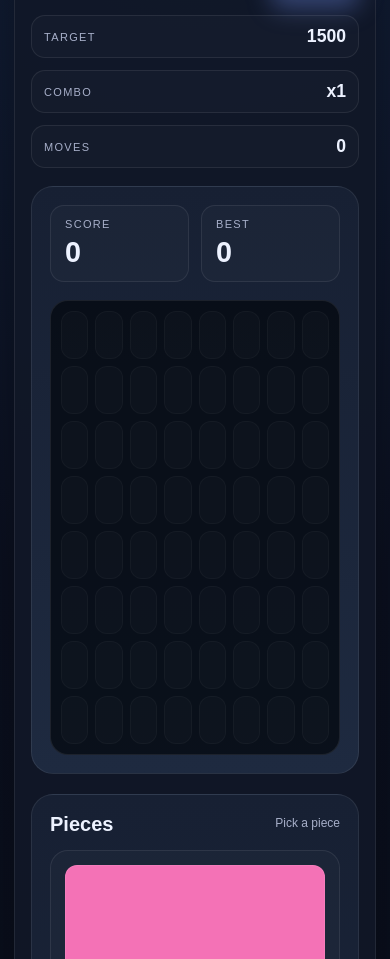
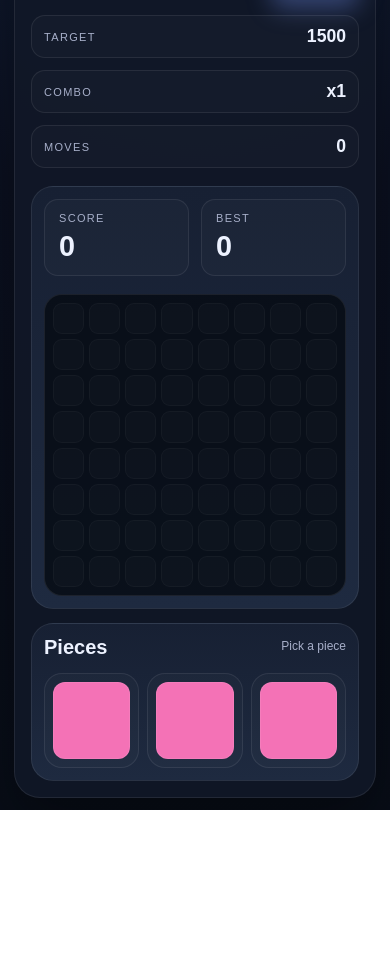
Before and after one commit to Cosmic-Kitten/Roblox, a website: page index.html in a window 390 px wide. Shown: the part 141-1100 px from the top of the page. After the commit the page ends 951 px from the top, so only its background shows below. Drawn offline with Linux system fonts and the light colour scheme.

Commit message:
auto-sync: 2026-09-20T06:08:32Z

```diff
--- a/styles.css
+++ b/styles.css
@@ -35,7 +35,7 @@ button {
 }
 
 .game-shell {
-  width: min(980px, calc(100vw - 28px));
+  width: min(760px, calc(100vw - 28px));
   background: rgba(17,24,39,0.9);
   border: 1px solid var(--line);
   border-radius: 26px;
@@ -127,8 +127,7 @@ button {
 
 .game-layout {
   display: grid;
-  grid-template-columns: minmax(360px, 1.2fr) minmax(220px, 0.8fr);
-  gap: 20px;
+  gap: 14px;
 }
 
 .panel {
@@ -169,8 +168,8 @@ button {
 .board {
   display: grid;
   grid-template-columns: repeat(8, minmax(0, 1fr));
-  gap: 7px;
-  padding: 10px;
+  gap: 5px;
+  padding: 8px;
   aspect-ratio: 1;
   border: 1px solid var(--line);
   border-radius: 18px;
@@ -178,12 +177,22 @@ button {
 }
 
 .cell {
-  border-radius: 12px;
+  border-radius: 9px;
   background: rgba(255,255,255,0.02);
   border: 1px solid rgba(255,255,255,0.03);
-  min-height: 48px;
   cursor: pointer;
   transition: transform 0.12s ease, box-shadow 0.12s ease;
+}
+
+.cell.preview-valid {
+  background: rgba(77,217,192,0.38) !important;
+  border-color: rgba(77,217,192,0.8);
+  box-shadow: inset 0 0 0 2px rgba(255,255,255,0.2), 0 0 16px rgba(77,217,192,0.24);
+}
+
+.cell.preview-invalid {
+  background: rgba(255,107,107,0.28) !important;
+  border-color: rgba(255,107,107,0.72);
 }
 
 .cell.filled {
@@ -216,6 +225,7 @@ button {
 
 .tray {
   display: grid;
+  grid-template-columns: repeat(3, minmax(0, 1fr));
   gap: 12px;
 }
 
@@ -225,12 +235,13 @@ button {
   background: rgba(255,255,255,0.02);
   border: 1px solid var(--line);
   border-radius: 18px;
-  padding: 14px;
+  min-height: 116px;
+  padding: 12px;
   transition: border-color 0.15s ease, background 0.15s ease;
 }
 
 .piece {
-  width: 100%;
+  width: min(100%, 116px);
   aspect-ratio: 1;
   border-radius: 12px;
   display: grid;
@@ -252,5 +263,8 @@ button {
   .topbar { flex-direction: column; align-items: flex-start; }
   .top-actions { width: 100%; justify-content: space-between; }
   .status-row { grid-template-columns: 1fr; }
-  .game-layout { grid-template-columns: 1fr; }
+  .board-panel,
+  .tray-panel { padding: 12px; }
+  .tray { gap: 8px; }
+  .piece-grid { min-height: 88px; padding: 8px; }
 }
```
